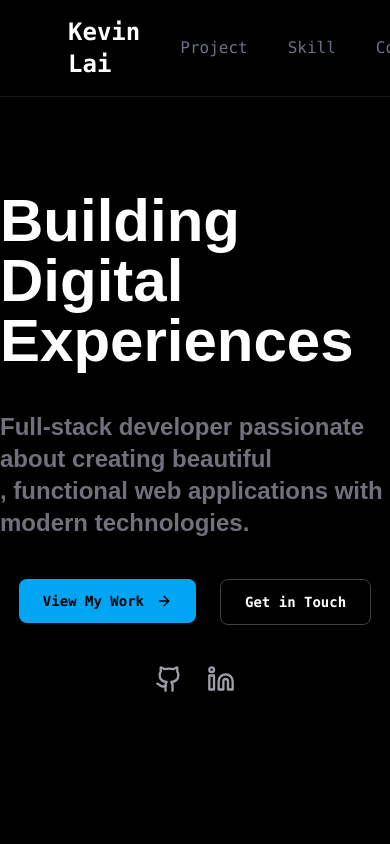
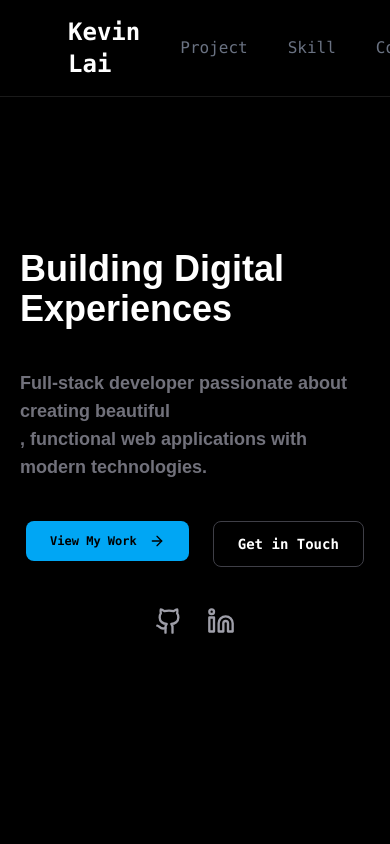
Before and after one commit to KevinLai02/portfolio, a Next.js app: page / in a window 390 px wide. Shown: the top 844 px of the page. Built offline with nearby package versions, Linux system fonts and the light colour scheme.

Commit message:
lobby rwd

```diff
--- a/src/container/Lobby/Lobby.tsx
+++ b/src/container/Lobby/Lobby.tsx
@@ -7,22 +7,25 @@ const Lobby = () => {
 	return (
 		<div
 			id="lobby"
-			className="flex flex-col items-center justify-center bg-black space-y-10 min-h-screen pt-10"
+			className="flex flex-col items-center justify-center bg-black space-y-10 min-h-screen pt-10 px-5"
 		>
-			<Title className="text-6xl" value="Building Digital Experiences" />
+			<Title
+				className="text-4xl sm:text-6xl"
+				value="Building Digital Experiences"
+			/>
 			<div>
 				<Subtitle
-					className="text-2xl"
+					className="text-lg sm:text-2xl"
 					value="Full-stack developer passionate about creating beautiful"
 				/>
 				<Subtitle
-					className="text-2xl"
+					className="text-lg sm:text-2xl"
 					value=", functional web applications with modern technologies."
 				/>
 			</div>
 			<div className="flex space-x-6">
 				<a href="#project">
-					<Button className="flex items-center justify-center">
+					<Button className="flex items-center justify-center text-xs sm:text-base">
 						View My Work <ArrowRight className="ml-3 h-4 w-4" />{" "}
 					</Button>
 				</a>
--- a/src/container/Project/Project.tsx
+++ b/src/container/Project/Project.tsx
@@ -10,7 +10,7 @@ const Project = () => {
 			id="project"
 			className="flex flex-col items-center justify-center bg-zinc-950 min-h-screen space-y-8 pb-10 pt-25"
 		>
-			<div className="px-5">
+			<div className="px-5 space-y-8">
 				<Title className="text-5xl" value="Featured Projects" />
 				<div>
 					<Subtitle
```
